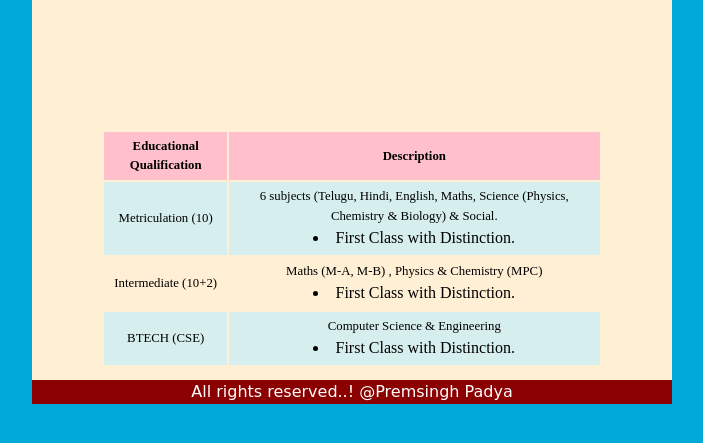
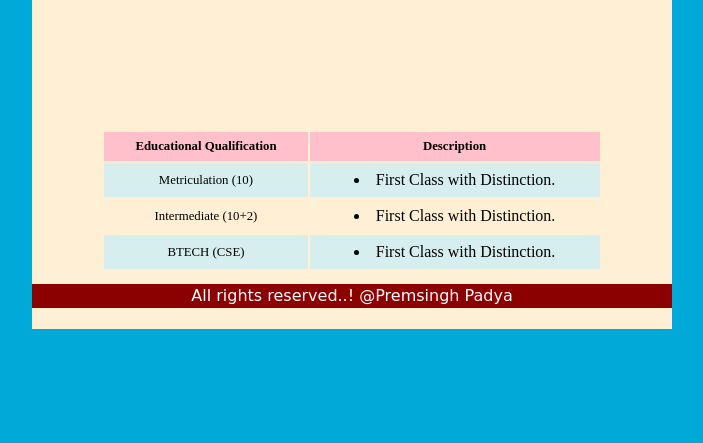
Before and after one commit to PremsinghP/premsinghpadya.com, a plain HTML site: page education.html in a window 1280 px wide. Shown: the part 223-666 px from the top of the page, without its empty margins (288-991 px from the left). Drawn offline with nearby package versions, Linux system fonts and the light colour scheme.

Commit message:
Update education.html

```diff
--- a/education.html
+++ b/education.html
@@ -207,9 +207,9 @@
  <table style="width:80%" class="table2">
    <tr><th>Educational Qualification</th><th>Description</th></tr>
 <center>
-   <tr><td>Metriculation (10)</td><td>6 subjects (Telugu, Hindi, English, Maths, Science (Physics, Chemistry & Biology) & Social.<li>First Class with Distinction. </li></td></tr>
-   <tr><td>Intermediate (10+2)</td><td>Maths (M-A, M-B) , Physics & Chemistry (MPC)<li>First Class with Distinction. </li></td></tr>
-   <tr><td>BTECH (CSE)</td><td>Computer Science & Engineering <li>First Class with Distinction. </li></td></tr>
+   <tr><td>Metriculation (10)</td><td><li>First Class with Distinction. </li></td></tr>
+   <tr><td>Intermediate (10+2)</td><td><li>First Class with Distinction. </li></td></tr>
+   <tr><td>BTECH (CSE)</td><td><li>First Class with Distinction. </li></td></tr>
 </center>
 </table>
 </center>
```
